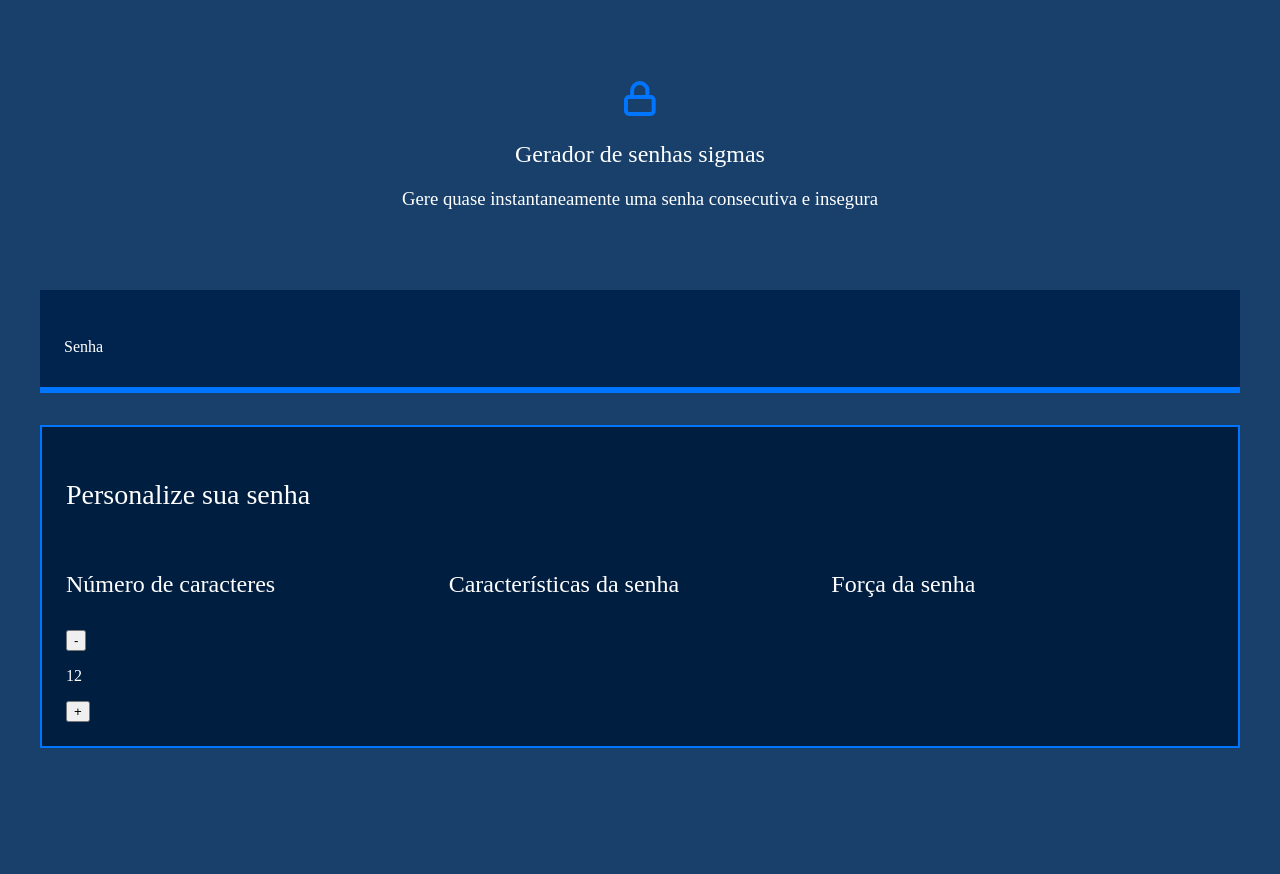
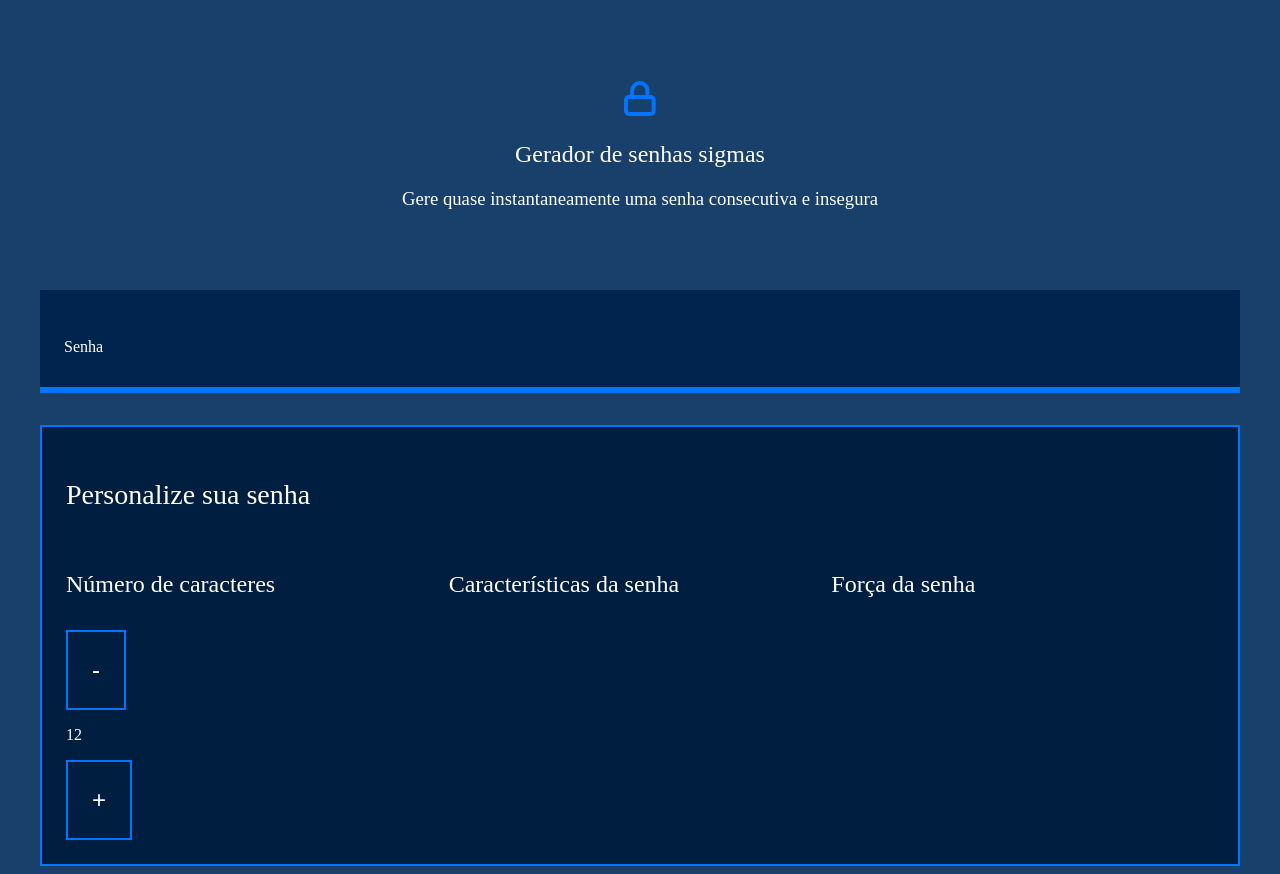
Before and after one commit to ArthurTheDog0101/senha-super-hetero, a plain HTML site: page index.html in a window 1280 px wide. Before the commit the page ends 800 px from the top, so only its background shows below. Drawn offline with Linux system fonts and the light colour scheme.

Commit message:
será se muda isso??

```diff
--- a/style.css
+++ b/style.css
@@ -73,3 +73,17 @@ body{
         flex-direction: row;
     }
 }
+
+
+.parametro-senha-botoes{
+    display: flex;
+    justify-content: center;
+}
+
+.parametro-senha__botao{
+    background-color: var(--fundo-texto);
+    color: var(--branco);
+    border: 2px solid var(--borda);
+    padding: 24px;
+    font-size: 24px;
+}
```
